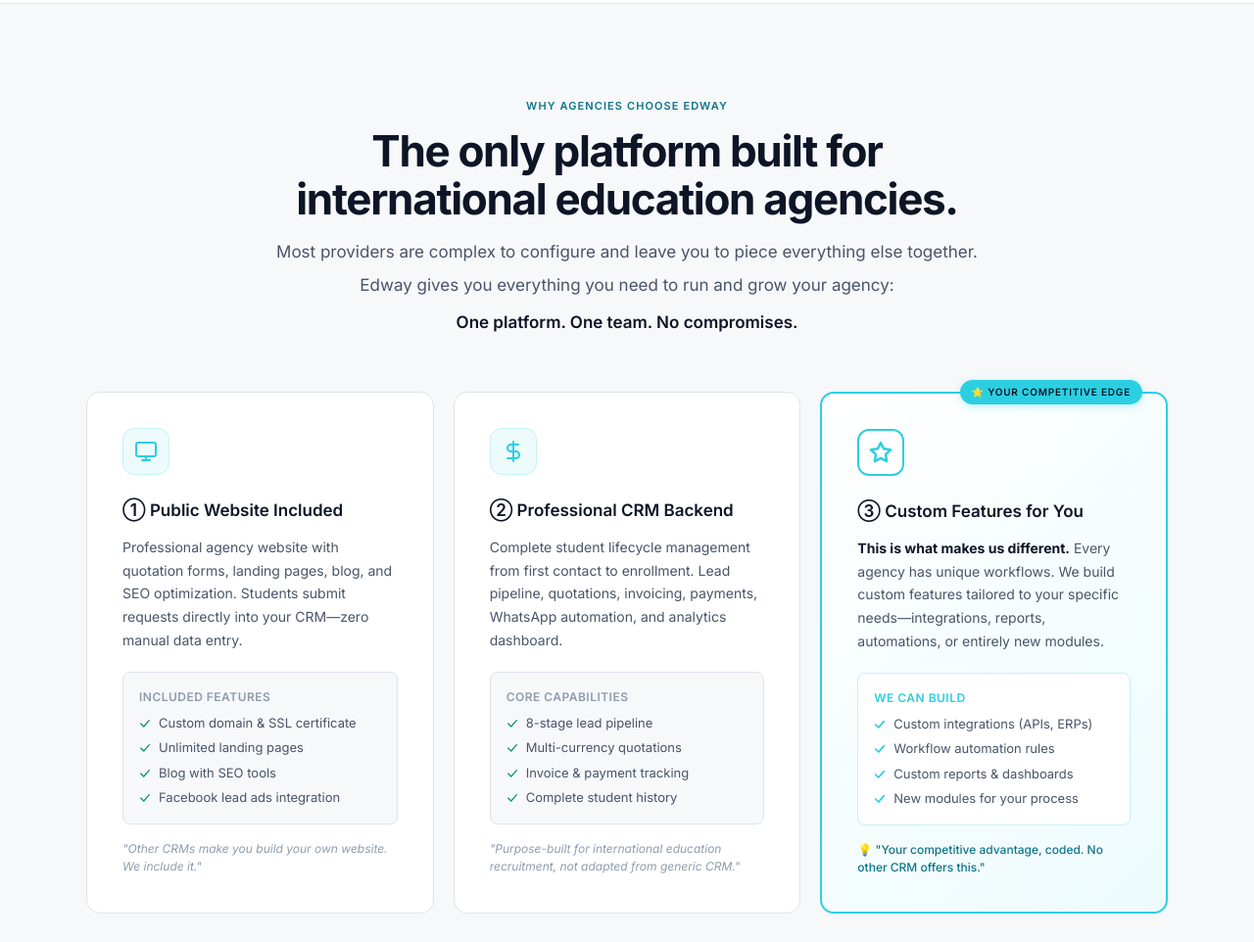
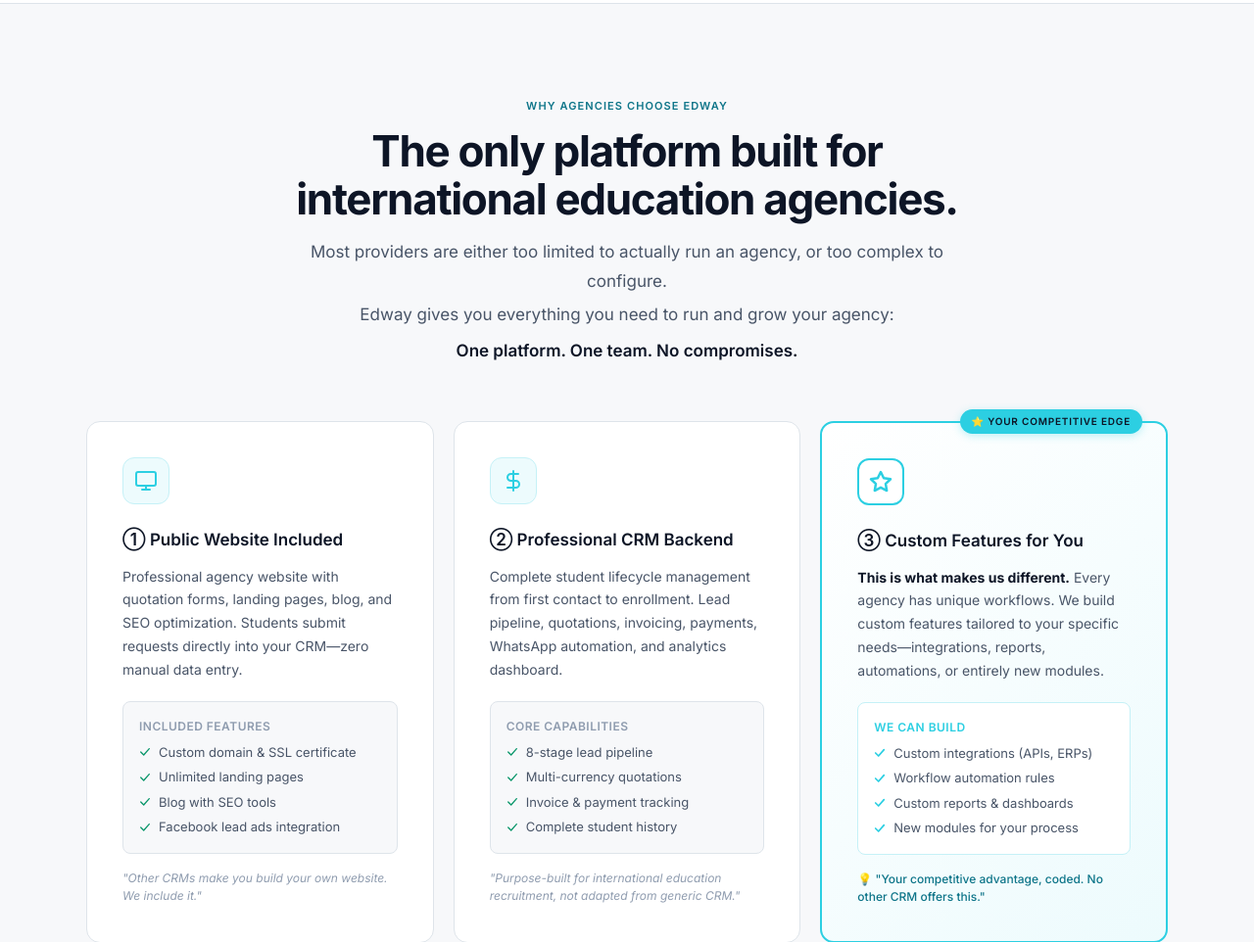
Before and after one commit to hernansaa/edway-web, a Django app: template src/apps/marketing/templates/marketing/home.html in a window 1280 px wide. Shown: the part 1776-2738 px from the top of the page at 98% size. Run offline with Django 5.2, Linux system fonts and the light colour scheme; the template is opened without the code that fills it, so the values that code supplies are empty; style sheets or scripts are compiled from the project's sources.

Commit message:
Reframe pain point: limited features vs too complex

```diff
--- a/src/apps/marketing/templates/marketing/home.html
+++ b/src/apps/marketing/templates/marketing/home.html
@@ -142,7 +142,7 @@
                 The only platform built for<br>international education agencies.
             </h2>
             <p style="font-size:17px;color:var(--text-body);line-height:1.75;">
-                Most providers are complex to configure and leave you to piece everything else together.
+                Most providers are either too limited to actually run an agency, or too complex to configure.
             </p>
             <p style="font-size:17px;color:var(--text-body);line-height:1.75;margin-top:4px;">
                 Edway gives you everything you need to run and grow your agency:
```
